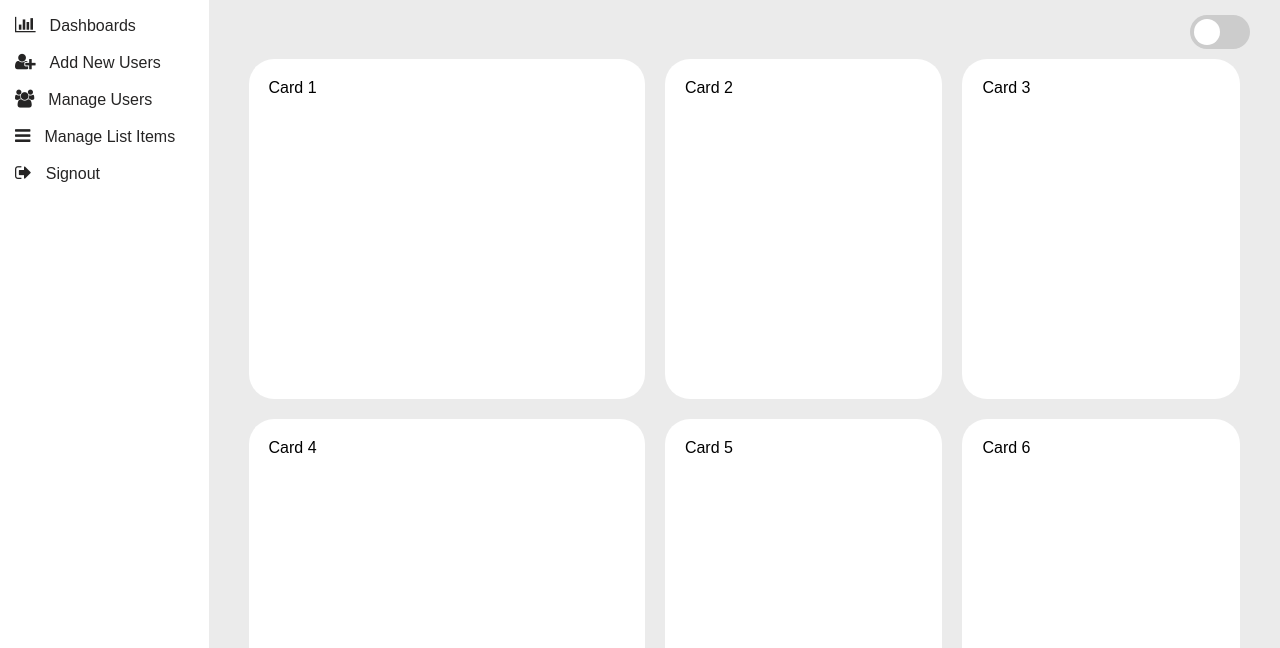
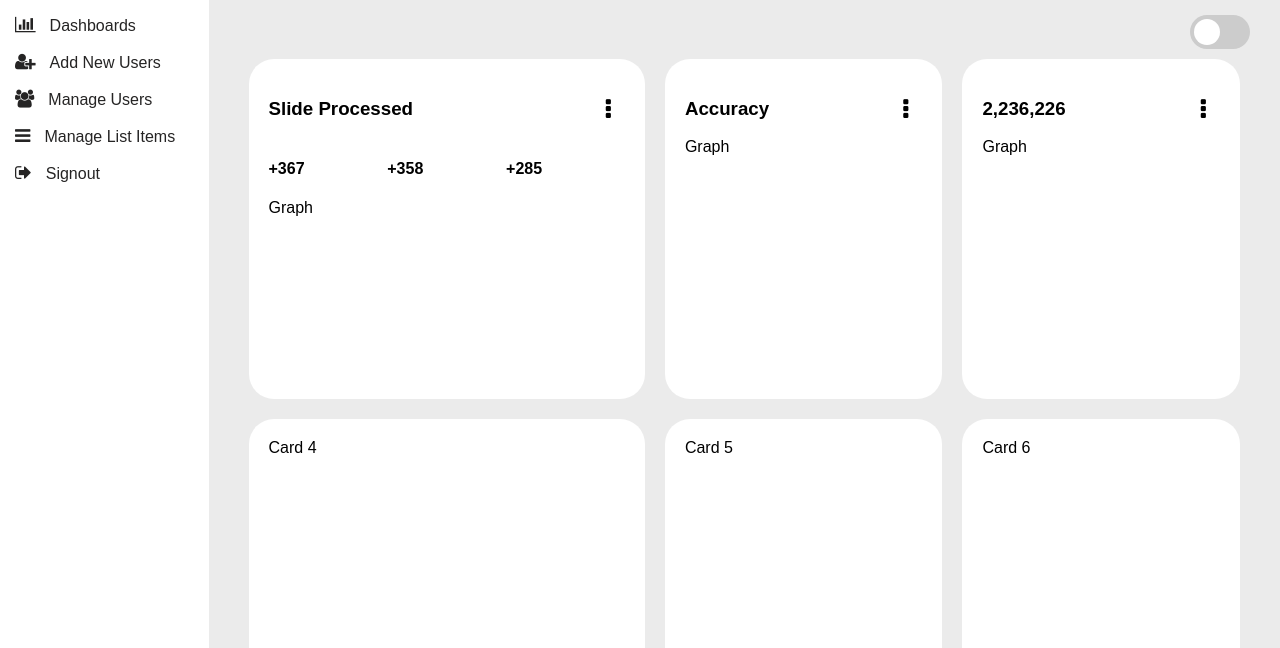
Before and after one commit to Pallab-01/Dashboard-Mockup, a plain HTML site: page index.html in a window 1280 px wide. Shown: the part 152-800 px from the top of the page. Drawn offline with Linux system fonts and the light colour scheme.

Commit message:
Modified Card1, Card2 and Card3

```diff
--- a/index.html
+++ b/index.html
@@ -80,9 +80,36 @@
                 </div>
             </div>
             <div class="row">
-                <div class="col-8 card">Card 1</div>
-                <div class="col-9 card">Card 2</div>
-                <div class="col-10 card">Card 3</div>
+                <div class="col-8 card">
+                    <div class="row">
+                        <div class="col-8a"><h3>Slide Processed</h3></div>
+                        <div class="col-8b"><i class="fa fa-ellipsis-v" style="font-size:24px"></i></div>
+                    </div>
+                    <div class="row">
+                        <div class="col-8c"><h4>+367</h4></div>
+                        <div class="col-8d"><h4>+358</h4></div>
+                        <div class="col-8e"><h4>+285</h4></div>
+                    </div>
+                    <div class="row">
+                        <div class="col-8f">Graph</div>
+                    </div>
+                </div>
+                <div class="col-9 card">
+                    <div class="row">
+                        <div class="col-9a"><h3>Accuracy</h3></div>
+                        <div class="col-9b"><i class="fa fa-ellipsis-v" style="font-size:24px"></i></div>
+                    </div>
+                    <div class="row">Graph</div>
+                </div>
+                <div class="col-10 card">
+                    <div class="row">
+                        <div class="col-10a"><h3>2,236,226</h3></div>
+                        <div class="col-10b"><i class="fa fa-ellipsis-v" style="font-size:24px"></i></div>
+                    </div>
+                    <div class="row">
+                        <div class="col-10c">Graph</div>
+                    </div>
+                </div>
             </div>
             <div class="row">
                 <div class="col-11 card">Card 4</div>
--- a/style.css
+++ b/style.css
@@ -62,12 +62,15 @@ body{
     justify-content: flex-end;
 }
 .col-8{
+    display: block;
     width: 50%;
 }
 .col-9{
+    display: block;
     width: 33.33%;
 }
 .col-10{
+    display: block;
     width: 33.33%;
 }
 .col-11{
@@ -203,3 +206,50 @@ body{
     justify-content: flex-end;
     align-items: center;
 }
+.col-8a{
+    display: inline-flex;
+    width: 60%;
+}
+.col-8b{
+    display: inline-flex;
+    width: 40%;
+    justify-content: flex-end;
+    align-items: center;
+}
+.col-8c{
+    display: inline-flex;
+    width: 33.33%;
+}
+.col-8d{
+    display: inline-flex;
+    width: 33.33%;
+}
+.col-8e{
+    display: inline-flex;
+    width: 33.33%;
+}
+.col-8f{
+    display: inline-flex;
+    min-height: auto;
+    min-width: auto;
+}
+.col-9a{
+    display: inline-flex;
+    width: 60%;
+}
+.col-9b{
+    display: inline-flex;
+    width: 40%;
+    justify-content: flex-end;
+    align-items: center;
+}
+.col-10a{
+    display: inline-flex;
+    width: 60%;
+}
+.col-10b{
+    display: inline-flex;
+    width: 40%;
+    justify-content: flex-end;
+    align-items: center;
+}
```
